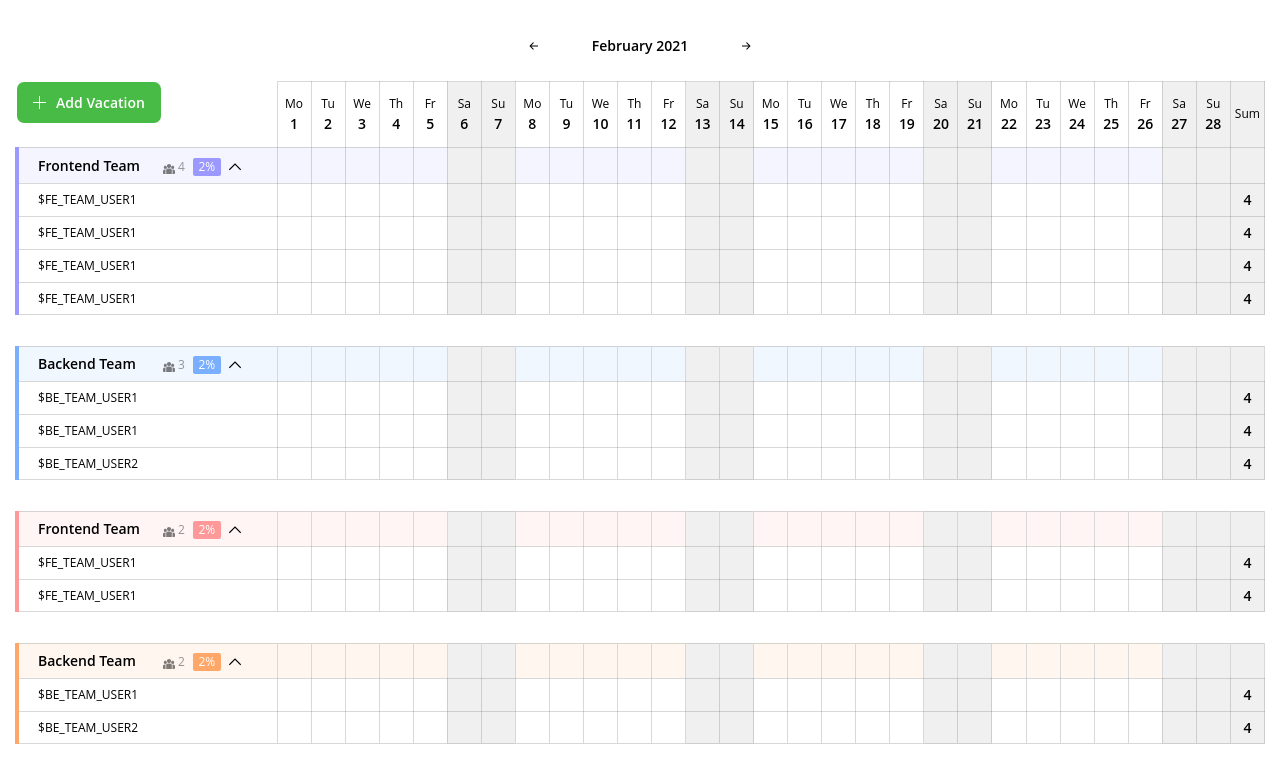
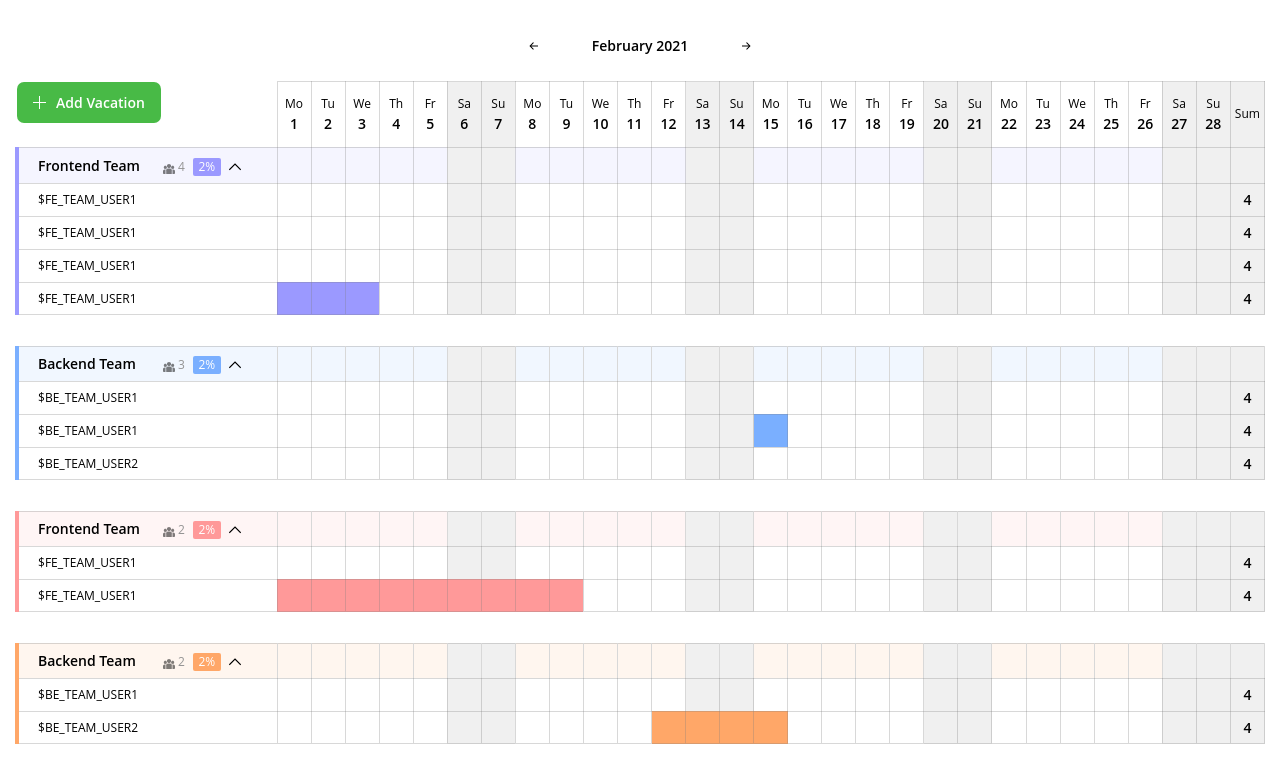
Before and after one commit to LaughingThroll/react-calendar, a React (Create React App) app: page / in a window 1280 px wide. Shown: the top 773 px of the page. Built offline with nearby package versions, Linux system fonts and the light colour scheme.

Commit message:
added vacation sells

```diff
--- a/src/api/DB.ts
+++ b/src/api/DB.ts
@@ -8,15 +8,15 @@ const departmentTeams = {
         {
           name: "FE_Team_User1",
           vacations: [
-            { startDate: "20.12.2020", endDate: "22.12.2020", type: "Paid" },
-            { startDate: "20.11.2020", endDate: "22.11.2020", type: "Paid" },
+            { startDate: "30.11.2020", endDate: "01.12.2020", type: "Paid" },
+            { startDate: "28.12.2020", endDate: "01.01.2021", type: "Paid" },
           ],
         },
         {
           name: "FE_Team_User1",
           vacations: [
-            { startDate: "20.12.2020", endDate: "22.12.2020", type: "Paid" },
-            { startDate: "20.11.2020", endDate: "22.11.2020", type: "Paid" },
+            { startDate: "12.01.2021", endDate: "15.01.2021", type: "Paid" },
+            { startDate: "08.03.2021", endDate: "10.03.2021", type: "Paid" },
           ],
         },
         {
@@ -30,7 +30,7 @@ const departmentTeams = {
           name: "FE_Team_User1",
           vacations: [
             { startDate: "20.02.2020", endDate: "22.02.2020", type: "UnPaid" },
-            { startDate: "20.03.2020", endDate: "22.03.2020", type: "UnPaid" },
+            { startDate: "27.01.2021", endDate: "03.02.2021", type: "UnPaid" },
           ],
         },
       ],
@@ -44,14 +44,14 @@ const departmentTeams = {
           name: "BE_Team_User1",
           vacations: [
             { startDate: "15.02.2020", endDate: "22.02.2020", type: "UnPaid" },
-            { startDate: "20.03.2020", endDate: "22.03.2020", type: "UnPaid" },
+            { startDate: "18.03.2021", endDate: "22.03.2021", type: "UnPaid" },
           ],
         },
         {
           name: "BE_Team_User1",
           vacations: [
             { startDate: "15.02.2020", endDate: "22.02.2020", type: "UnPaid" },
-            { startDate: "20.03.2020", endDate: "22.03.2020", type: "UnPaid" },
+            { startDate: "15.02.2021", endDate: "15.02.2021", type: "UnPaid" },
           ],
         },
         {
@@ -72,14 +72,14 @@ const departmentTeams = {
           name: "FE_Team_User1",
           vacations: [
             { startDate: "20.12.2020", endDate: "22.12.2020", type: "Paid" },
-            { startDate: "20.11.2020", endDate: "22.11.2020", type: "Paid" },
+            { startDate: "01.03.2021", endDate: "07.03.2021", type: "Paid" },
           ],
         },
         {
           name: "FE_Team_User1",
           vacations: [
-            { startDate: "20.02.2020", endDate: "22.02.2020", type: "UnPaid" },
-            { startDate: "20.03.2020", endDate: "22.03.2020", type: "UnPaid" },
+            { startDate: "01.02.2021", endDate: "9.02.2021", type: "UnPaid" },
+            { startDate: "29.03.2021", endDate: "2.04.2021", type: "UnPaid" },
           ],
         },
       ],
@@ -99,8 +99,9 @@ const departmentTeams = {
         {
           name: "BE_Team_User2",
           vacations: [
-            { startDate: "20.02.2020", endDate: "22.02.2020", type: "UnPaid" },
-            { startDate: "20.03.2020", endDate: "22.03.2020", type: "UnPaid" },
+            { startDate: "12.02.2021", endDate: "15.02.2021", type: "UnPaid" },
+            { startDate: "01.03.2021", endDate: "01.03.2021", type: "UnPaid" },
+            { startDate: "02.03.2021", endDate: "03.03.2021", type: "UnPaid" },
           ],
         },
       ],
@@ -114,14 +115,14 @@ const departmentTeams = {
           name: "DE_Team_User1",
           vacations: [
             { startDate: "15.02.2020", endDate: "22.02.2020", type: "UnPaid" },
-            { startDate: "20.03.2020", endDate: "22.03.2020", type: "UnPaid" },
+            { startDate: "20.03.2021", endDate: "22.03.2021", type: "UnPaid" },
           ],
         },
         {
           name: "DE_Team_User2",
           vacations: [
             { startDate: "20.02.2020", endDate: "22.02.2020", type: "UnPaid" },
-            { startDate: "20.03.2020", endDate: "22.03.2020", type: "UnPaid" },
+            { startDate: "25.02.2021", endDate: "02.03.2021", type: "UnPaid" },
           ],
         },
       ],
--- a/src/components/CalendarBody/Team.tsx
+++ b/src/components/CalendarBody/Team.tsx
@@ -43,8 +43,15 @@ const Team: React.FC<ITeamComponent> = ({
         ))}
         <td className="calendar-team__cell cell-gray"></td>
       </tr>
-      {members.map(({ name: nameMember }: IMember, day: number) => (
-        <TeamMember key={day} date={date} allDaysInMonth={allDaysInMonth} name={nameMember} theme={mainTheme} />
+      {members.map(({ name: nameMember, vacations: arrayOfVacations }: IMember, day: number) => (
+        <TeamMember
+          key={day}
+          date={date}
+          allDaysInMonth={allDaysInMonth}
+          name={nameMember}
+          vacations={arrayOfVacations}
+          theme={mainTheme}
+        />
       ))}
     </>
   )
--- a/src/components/CalendarBody/TeamCell.tsx
+++ b/src/components/CalendarBody/TeamCell.tsx
@@ -1,7 +1,28 @@
 import React from "react"
+import { IVacation } from "../../types/DB"
+import { checkVacationsDate } from "../../utils/vacationsDate"
 
-const TeamCell: React.FC<{ dayString: string }> = ({ dayString }) => {
-  return <td className={`calendar-team__cell ${dayString === "Sa" || dayString === "Su" ? "cell-gray" : ""}`}></td>
+interface ITeamCell {
+  dayString: string
+  vacations?: Array<IVacation>
+  date?: Date
+  day?: number
+}
+
+const TeamCell: React.FC<ITeamCell> = ({ dayString, vacations, day, date }) => {
+  let isVacation
+  if (date !== undefined) {
+    let dateForCell = new Date(date.getFullYear(), date.getMonth(), day! + 1)
+    isVacation = checkVacationsDate(vacations!, dateForCell)
+  }
+
+  return (
+    <td
+      className={`calendar-team__cell ${dayString === "Sa" || dayString === "Su" ? "cell-gray" : ""} ${
+        isVacation ? "cell-vacations" : ""
+      }`}
+    ></td>
+  )
 }
 
 export default TeamCell
--- a/src/components/CalendarBody/TeamMember.tsx
+++ b/src/components/CalendarBody/TeamMember.tsx
@@ -1,24 +1,30 @@
 import React from "react"
-
 import TeamCell from "./TeamCell"
-
 import { formatDayInBinaryString } from "../../utils/date"
+import { IVacation } from "../../types/DB"
 
 interface ITeamMember {
   date: Date
   allDaysInMonth: number
   name: string
   theme?: string
+  vacations: Array<IVacation>
 }
 
-const TeamMember: React.FC<ITeamMember> = ({ date, allDaysInMonth, theme, name }) => {
+const TeamMember: React.FC<ITeamMember> = ({ date, allDaysInMonth, theme, name, vacations }) => {
   return (
     <tr className={`calendar-body ${theme}`}>
       <td className="team team--member calendar-team__cell">
         <span className="team__name">${name}</span>
       </td>
       {new Array(allDaysInMonth).fill(0).map((_, day) => (
-        <TeamCell key={day} dayString={formatDayInBinaryString(date, day + 1)} />
+        <TeamCell
+          key={day}
+          dayString={formatDayInBinaryString(date, day + 1)}
+          vacations={vacations}
+          day={day}
+          date={date}
+        />
       ))}
       <td className="calendar-team__cell cell-gray">4</td>
     </tr>
--- a/src/components/CalendarNavigation.tsx
+++ b/src/components/CalendarNavigation.tsx
@@ -12,7 +12,7 @@ const Navigation: React.FC<INavigation> = ({ date, changeCurrentMonth }) => {
     <div className="calendar-nav">
       <button
         className="calendar-nav__btn calendar-nav__btn--prev-month"
-        onClick={() => changeCurrentMonth("-", 2)}
+        onClick={() => changeCurrentMonth("-", 1)}
       ></button>
       <div className="calendar-nav__current-date">{formatedDate}</div>
       <button
--- a/src/containers/App.tsx
+++ b/src/containers/App.tsx
@@ -36,7 +36,6 @@ class App extends React.Component {
   render() {
     const { currentDate, daysInMonth, teams } = this.state
 
-    console.log(teams)
     return (
       <div className="container">
         <Navigation date={this.state.currentDate} changeCurrentMonth={this.changeCurrentMonth} />
--- a/src/styles/utils/_themes.scss
+++ b/src/styles/utils/_themes.scss
@@ -12,6 +12,10 @@
         color: $themes-text-color;
       }
     }
+
+    .cell-vacations {
+      background-color: $themes-main;
+    }
   }
 }
 
--- a/src/types/DB.d.ts
+++ b/src/types/DB.d.ts
@@ -1,6 +1,6 @@
 type TVacation = "Paid" | "UnPaid"
 
-interface IVacation {
+export interface IVacation {
   startDate: string
   endDate: string
   type: TVacation
--- /dev/null
+++ b/src/utils/vacationsDate.ts
@@ -0,0 +1,15 @@
+import { IVacation } from "../types/DB"
+
+export const checkVacationsDate = (vacations: Array<IVacation>, currentCellDate: Date): boolean => {
+  let result = false
+  vacations.forEach((item) => {
+    const startDateNumbers = item.startDate.split(".")
+    const startDate = `${startDateNumbers[2]}/${startDateNumbers[1]}/${startDateNumbers[0]}`
+    const endDateNumbers = item.endDate.split(".")
+    const endDate = `${endDateNumbers[2]}/${endDateNumbers[1]}/${endDateNumbers[0]}`
+    if (currentCellDate >= new Date(startDate) && currentCellDate <= new Date(endDate)) {
+      result = true
+    }
+  })
+  return result
+}
```
